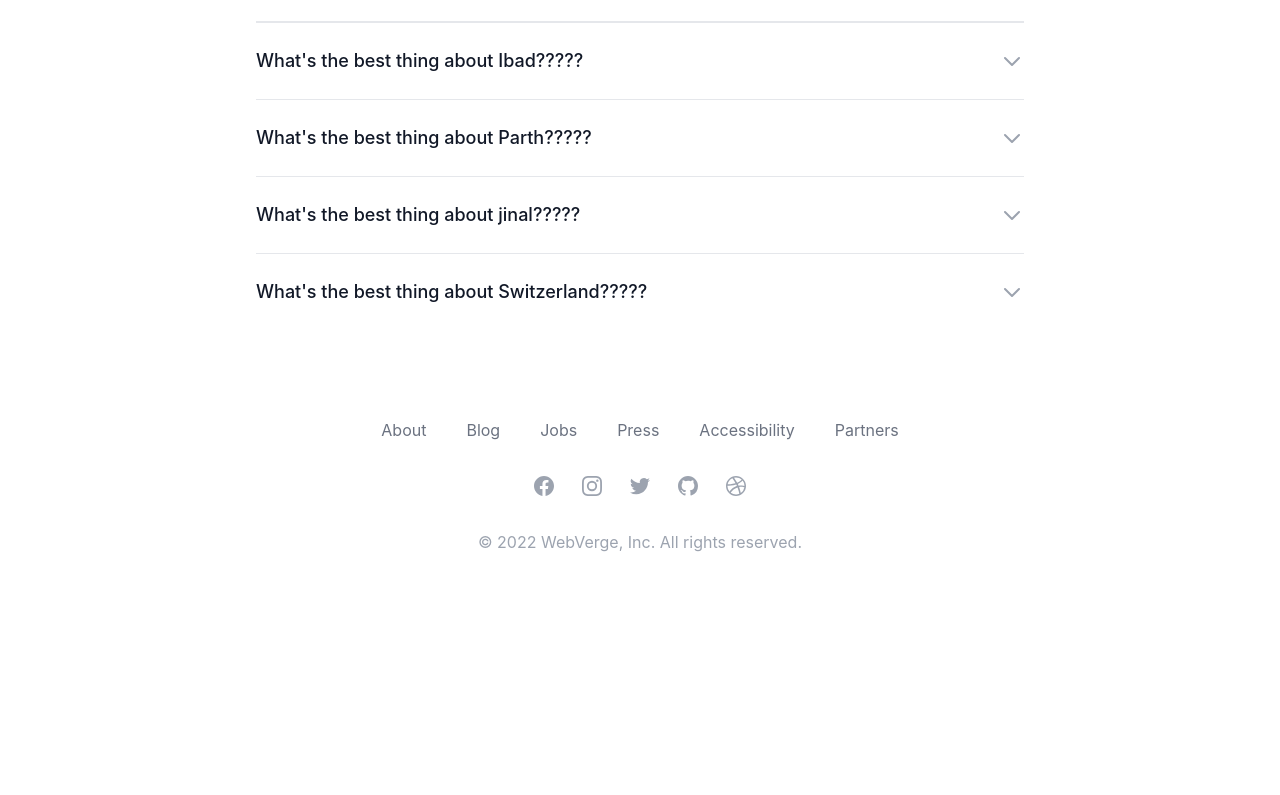
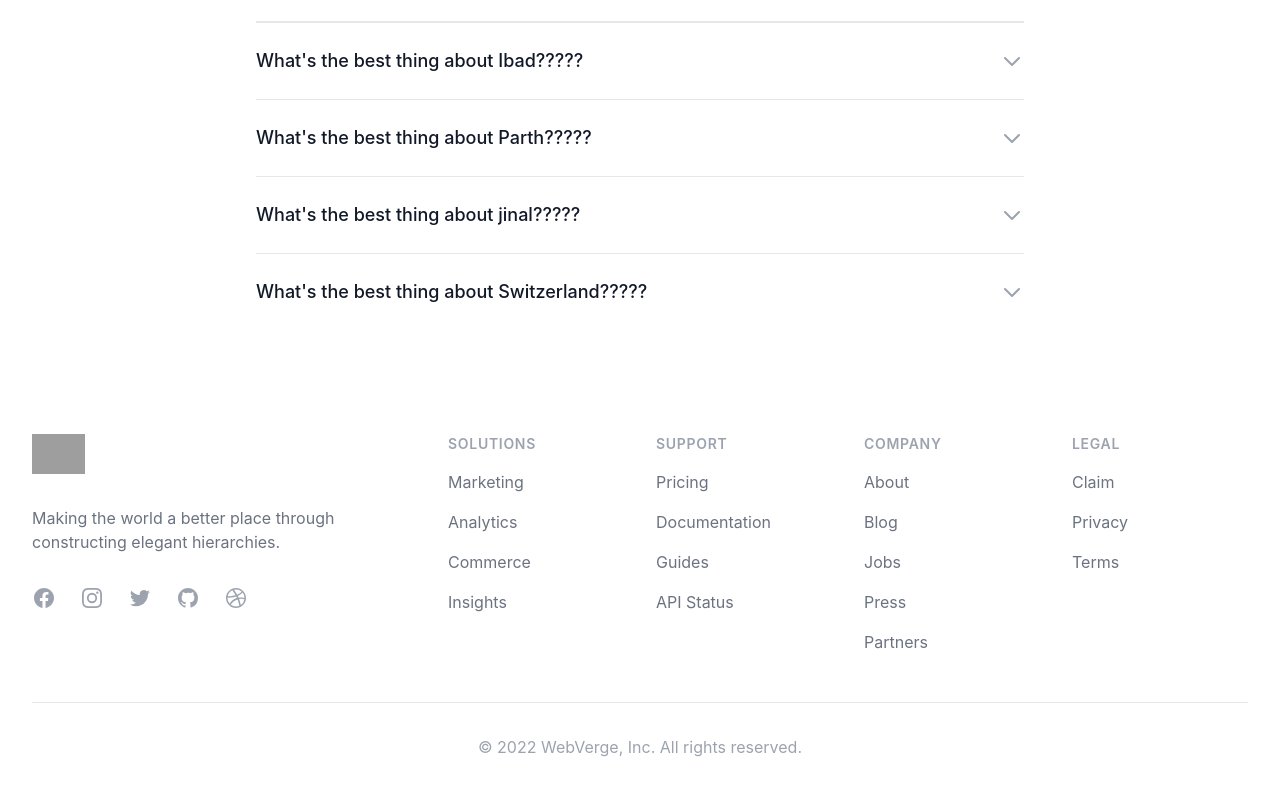
Before and after one commit to xaif/webverge, a React (Create React App) app: page / in a window 1280 px wide. Shown: the part 3273-4068 px from the top of the page. Before the commit the page ends 3875 px from the top, so only its background shows below. Built offline with nearby package versions, Linux system fonts and the light colour scheme; grey boxes are pictures that could not be loaded.

Commit message:
Added Links!

```diff
--- a/src/App.js
+++ b/src/App.js
@@ -6,14 +6,32 @@ import { CheckIcon } from '@heroicons/react/outline'
 import { Disclosure } from '@headlessui/react'
 import { ChevronDownIcon } from '@heroicons/react/outline'
 
+// Adding Footer Code
+
 const footer = {
-  main: [
+  solutions: [
+    { name: 'Marketing', href: 'https://iide.co' },
+    { name: 'Analytics', href: '#' },
+    { name: 'Commerce', href: '#' },
+    { name: 'Insights', href: '#' },
+  ],
+  support: [
+    { name: 'Pricing', href: '#' },
+    { name: 'Documentation', href: '#' },
+    { name: 'Guides', href: '#' },
+    { name: 'API Status', href: '#' },
+  ],
+  company: [
     { name: 'About', href: '#' },
     { name: 'Blog', href: '#' },
     { name: 'Jobs', href: '#' },
     { name: 'Press', href: '#' },
-    { name: 'Accessibility', href: '#' },
     { name: 'Partners', href: '#' },
+  ],
+  legal: [
+    { name: 'Claim', href: '#' },
+    { name: 'Privacy', href: '#' },
+    { name: 'Terms', href: '#' },
   ],
   social: [
     {
@@ -168,7 +186,7 @@ function App() {
           >
             <div className="flex items-center flex-1">
               <div className="flex items-center justify-between w-full md:w-auto">
-                <a href="#">
+                <a href="https://webverge.io/">
                   <span className="sr-only">Workflow</span>
                   <img
                     className="h-8 w-auto sm:h-10"
@@ -194,14 +212,14 @@ function App() {
             <div className="hidden md:block text-right">
               <span className="inline-flex rounded-md shadow-md ring-1 ring-black ring-opacity-5">
                 <a
-                  href="#"
+                  href="https://account.webverge.io/login"
                   className="inline-flex items-center px-4 py-2 border border-transparent text-base font-medium rounded-md text-indigo-600 bg-white hover:bg-gray-50"
                 >
                   Log in
                 </a>
               </span>
               <a
-                href="#"
+                href="https://account.webverge.io/register.php"
                 className="ml-8 whitespace-nowrap inline-flex items-center justify-center px-4 py-2 border border-transparent rounded-md shadow-sm text-base font-medium text-white bg-indigo-600 hover:bg-indigo-700"
               >
                 Sign up
@@ -250,7 +268,7 @@ function App() {
                   ))}
                 </div>
                 <a
-                  href="#"
+                  href="https://account.webverge.io/login"
                   className="block w-full px-5 py-3 text-center font-medium text-indigo-600 bg-gray-50 hover:bg-gray-100"
                 >
                   Log in
@@ -615,26 +633,89 @@ function App() {
         </div>
       </div>
     </div>
-    <footer className="bg-white">
-      <div className="max-w-7xl mx-auto py-12 px-4 overflow-hidden sm:px-6 lg:px-8">
-        <nav className="-mx-5 -my-2 flex flex-wrap justify-center" aria-label="Footer">
-          {footer.main.map((item) => (
-            <div key={item.name} className="px-5 py-2">
-              <a href={item.href} className="text-base text-gray-500 hover:text-gray-900">
-                {item.name}
-              </a>
+   {/* Adding footer code on the website */}
+   <footer className="bg-white" aria-labelledby="footer-heading">
+      <h2 id="footer-heading" className="sr-only">
+        Footer
+      </h2>
+      <div className="max-w-7xl mx-auto py-12 px-4 sm:px-6 lg:py-16 lg:px-8">
+        <div className="xl:grid xl:grid-cols-3 xl:gap-8">
+          <div className="space-y-8 xl:col-span-1">
+            <img
+              className="h-10"
+              src="https://tailwindui.com/img/logos/workflow-mark-gray-300.svg"
+              alt="Company name"
+            />
+            <p className="text-gray-500 text-base">
+              Making the world a better place through constructing elegant hierarchies.
+            </p>
+            <div className="flex space-x-6">
+              {footer.social.map((item) => (
+                <a key={item.name} href={item.href} className="text-gray-400 hover:text-gray-500">
+                  <span className="sr-only">{item.name}</span>
+                  <item.icon className="h-6 w-6" aria-hidden="true" />
+                </a>
+              ))}
             </div>
-          ))}
-        </nav>
-        <div className="mt-8 flex justify-center space-x-6">
-          {footer.social.map((item) => (
-            <a key={item.name} href={item.href} className="text-gray-400 hover:text-gray-500">
-              <span className="sr-only">{item.name}</span>
-              <item.icon className="h-6 w-6" aria-hidden="true" />
-            </a>
-          ))}
+          </div>
+          <div className="mt-12 grid grid-cols-2 gap-8 xl:mt-0 xl:col-span-2">
+            <div className="md:grid md:grid-cols-2 md:gap-8">
+              <div>
+                <h3 className="text-sm font-semibold text-gray-400 tracking-wider uppercase">Solutions</h3>
+                <ul role="list" className="mt-4 space-y-4">
+                  {footer.solutions.map((item) => (
+                    <li key={item.name}>
+                      <a href={item.href} className="text-base text-gray-500 hover:text-gray-900">
+                        {item.name}
+                      </a>
+                    </li>
+                  ))}
+                </ul>
+              </div>
+              <div className="mt-12 md:mt-0">
+                <h3 className="text-sm font-semibold text-gray-400 tracking-wider uppercase">Support</h3>
+                <ul role="list" className="mt-4 space-y-4">
+                  {footer.support.map((item) => (
+                    <li key={item.name}>
+                      <a href={item.href} className="text-base text-gray-500 hover:text-gray-900">
+                        {item.name}
+                      </a>
+                    </li>
+                  ))}
+                </ul>
+              </div>
+            </div>
+            <div className="md:grid md:grid-cols-2 md:gap-8">
+              <div>
+                <h3 className="text-sm font-semibold text-gray-400 tracking-wider uppercase">Company</h3>
+                <ul role="list" className="mt-4 space-y-4">
+                  {footer.company.map((item) => (
+                    <li key={item.name}>
+                      <a href={item.href} className="text-base text-gray-500 hover:text-gray-900">
+                        {item.name}
+                      </a>
+                    </li>
+                  ))}
+                </ul>
+              </div>
+              <div className="mt-12 md:mt-0">
+                <h3 className="text-sm font-semibold text-gray-400 tracking-wider uppercase">Legal</h3>
+                <ul role="list" className="mt-4 space-y-4">
+                  {footer.legal.map((item) => (
+                    <li key={item.name}>
+                      <a href={item.href} className="text-base text-gray-500 hover:text-gray-900">
+                        {item.name}
+                      </a>
+                    </li>
+                  ))}
+                </ul>
+              </div>
+            </div>
+          </div>
         </div>
-        <p className="mt-8 text-center text-base text-gray-400">&copy; 2022 WebVerge, Inc. All rights reserved.</p>
+        <div className="mt-12 border-t border-gray-200 pt-8">
+          <p className="text-base text-gray-400 xl:text-center">&copy; 2022 WebVerge, Inc. All rights reserved.</p>
+        </div>
       </div>
     </footer>
     </div>
```
